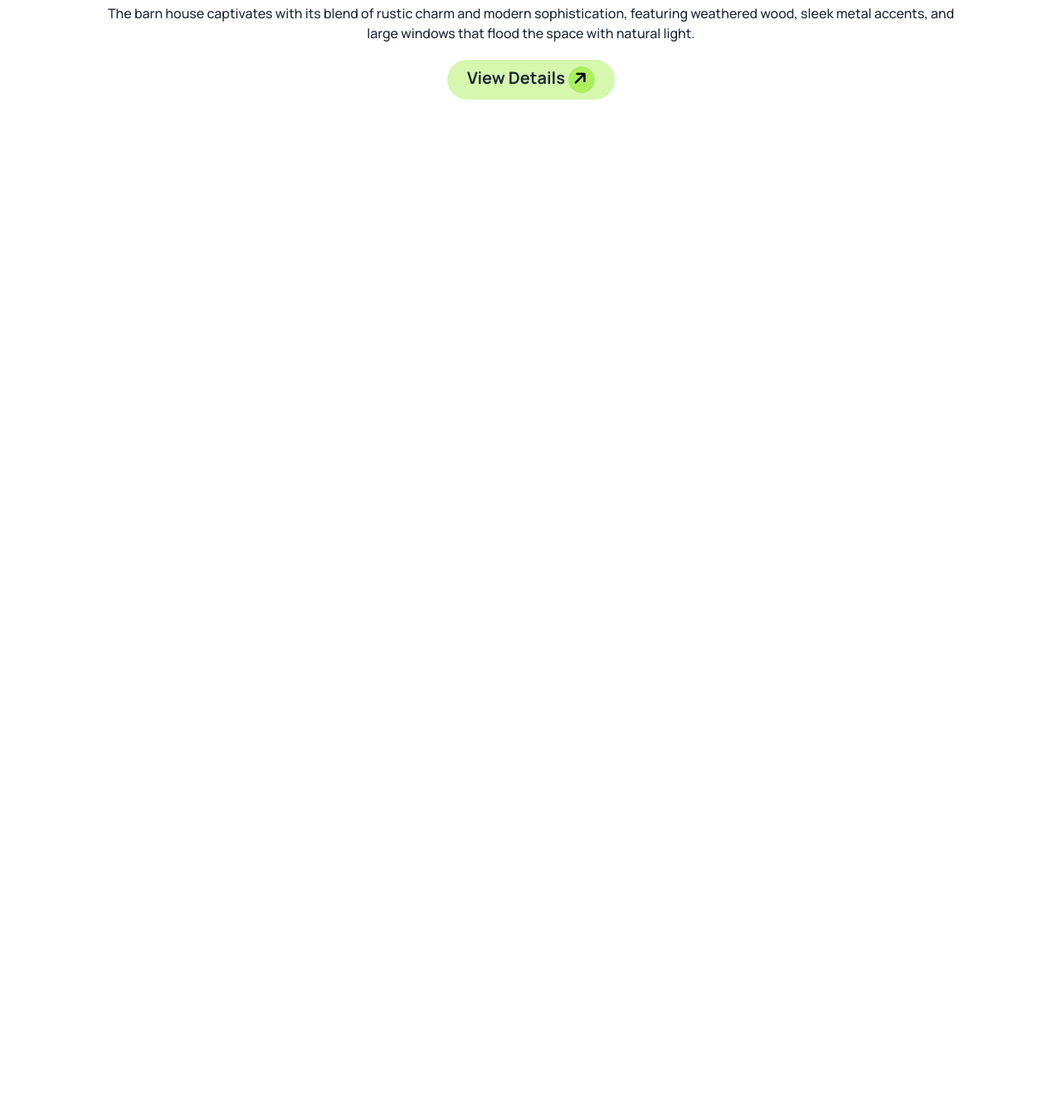
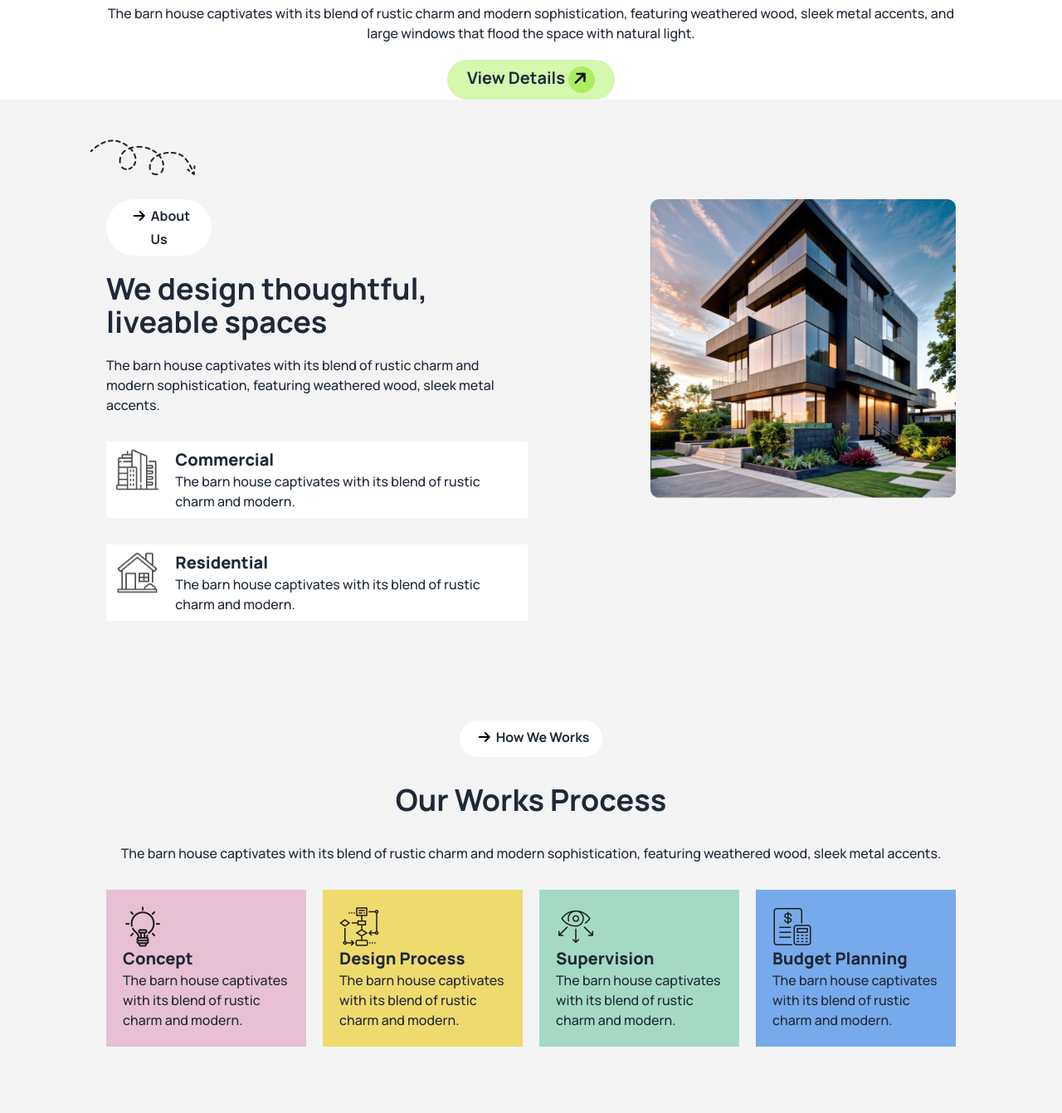
Before and after one commit to JoyProkashRoy/Assignment-3, a plain HTML site: page index.html in a window 1280 px wide. Shown: the part 606-1947 px from the top of the page at 83% size. Before the commit the page ends 800 px from the top, so only its background shows below. Drawn offline with nearby package versions, Linux system fonts and the light colour scheme.

Commit message:
Third section

```diff
--- a/index.html
+++ b/index.html
@@ -34,6 +34,10 @@
                 'hea-colo':'#FFFFFF',
                 'tex-colo':'#ABEF5F',
                 'bor-colo':'#E9E9E9',
+                'card-a':'#E7C1D3',
+                'card-b':'#EFDA6E',
+                'card-c':'#A4DAC3',
+                'card-d':'#77AAEA',
               }
             }
           }
@@ -96,8 +100,78 @@
           </div>
           <h1 class=" text-3xl lg:text-6xl text-center font-extrabold">A barn house of this design has a striking appearance</h1>
           <p class="text-sm lg:text-base font-medium text-center">The barn house captivates with its blend of rustic charm and modern sophistication, featuring weathered wood, sleek metal accents, and large windows that flood the space with natural light.</p>
-          <button class="text-xl font-bold bg-tex-colo/50 px-10 lg:px-6 py-2 rounded-full  ">View Details   <i class="fa-solid fa-arrow-right bg-tex-colo text-black -rotate-45 h-8 w-8 px-1 py-1 rounded-full"></i> </Details></button>
+          <button class="details-btn  text-xl font-bold bg-tex-colo/50 px-10 lg:px-6 py-2 rounded-full  ">View Details   <i class="fa-solid fa-arrow-right bg-tex-colo text-black -rotate-45 h-8 w-8 px-1 py-1 rounded-full"></i> </Details></button>
         </div>
     </header>
+    <main>
+      <!-- Section-1 -->
+      <section class="Section-1 bg-zinc-100 w-full mx-auto">
+        <div class="w-4/5 h-4/5 mx-auto py-10">
+          <img class="hidden lg:flex flex-col -ml-5 mb-5 py-2 " src="assets/Vector.png" alt="">
+          <div class="flex flex-col lg:flex-row gap-5">
+            <div class="flex flex-col gap-8">
+              <div class=" flex flex-col gap-5">
+                <button class="about-btn bg-hea-colo text-base font-bold w-3/5 lg:w-1/5 px-4 py-2 rounded-full items-center mx-auto lg:mx-0"><i class="fa-solid fa-arrow-right text-black h-7 w-7 px-1 py-1 rounded-full"></i>About Us</button>
+                <h3 class="info-h text-4xl font-bold text-center lg:text-left">We design thoughtful,<br>liveable spaces</h3>
+                <p class="info-sub text-base font-medium w-4/5 text-center lg:text-left">The barn house captivates with its blend of rustic charm and modern sophistication, featuring weathered wood, sleek metal accents.</p>
+              </div>
+              <div class="card-1 flex gap-5 bg-hea-colo px-3 py-2 lg:w-4/5">
+                <div>
+                  <img src="assets/commercial.png" alt="">
+                </div>
+                <div>
+                  <h3 class="info-a text-xl font-extrabold">Commercial</h3>
+                  <p class="info-sub-a text-base font-medium">The barn house captivates with its blend of rustic charm and modern.</p>
+                </div>
+              </div>
+              <div class="card-2 flex gap-5 bg-hea-colo px-3 py-2 lg:w-4/5">
+                <div>
+                  <img src="assets/residential.png" alt="">
+                </div>
+                <div>
+                  <h3 class="info-b text-xl font-extrabold">Residential</h3>
+                  <p class="info-sub-b text-base font-medium">The barn house captivates with its blend of rustic charm and modern.</p>
+                </div>
+              </div>
+            </div>
+            <div>
+              <img src="assets/Rectangle.png" alt="">
+            </div>
+          </div>
+        </div>
+      </section>
+      <!--Section-2 -->
+      <section class="Section-2 bg-zinc-100">
+        <div class="w-4/5 mx-auto pt-10 pb-5 lg:py-20">
+          <div class="text-center mb-8">
+            <button class="process-btn bg-hea-colo text-base font-bold px-4 py-2 rounded-full mx-auto"><i class="fa-solid fa-arrow-right text-black h-7 w-7 px-1 py-1 rounded-full"></i>How We Works</button>
+            <h3 class="process text-4xl font-bold my-8">Our Works Process</h3>
+            <p class="process-sub text-base font-medium">The barn house captivates with its blend of rustic charm and modern sophistication, featuring weathered wood, sleek metal accents.</p>
+          </div>
+          <div class="flex flex-col lg:flex-row gap-5">
+            <div class="card-a bg-card-a px-5 py-5">
+              <img src="assets/concept.png" alt="">
+              <h3 class="concept text-xl font-extrabold">Concept</h3>
+              <p class="concept-sub text-base font-medium">The barn house captivates with its blend of rustic charm and modern.</p>
+            </div>
+            <div class="card-b bg-card-b px-5 py-5">
+              <img src="assets/flow-chart.png" alt="">
+              <h3 class="text-xl font-extrabold">Design Process</h3>
+              <p class="text-base font-medium">The barn house captivates with its blend of rustic charm and modern.</p>
+            </div>
+            <div class="card-c bg-card-c px-5 py-5">
+              <img src="assets/vision.png" alt="">
+              <h3 class="text-xl font-extrabold">Supervision</h3>
+              <p class="text-base font-medium">The barn house captivates with its blend of rustic charm and modern.</p>
+            </div>
+            <div class="card-d bg-card-d px-5 py-5">
+              <img src="assets/budget-planning.png" alt="">
+              <h3 class="text-xl font-extrabold">Budget Planning</h3>
+              <p class="text-base font-medium">The barn house captivates with its blend of rustic charm and modern.</p>
+            </div>
+          </div>
+        </div>
+      </section>
+    </main>
 </body>
 </html>
```
